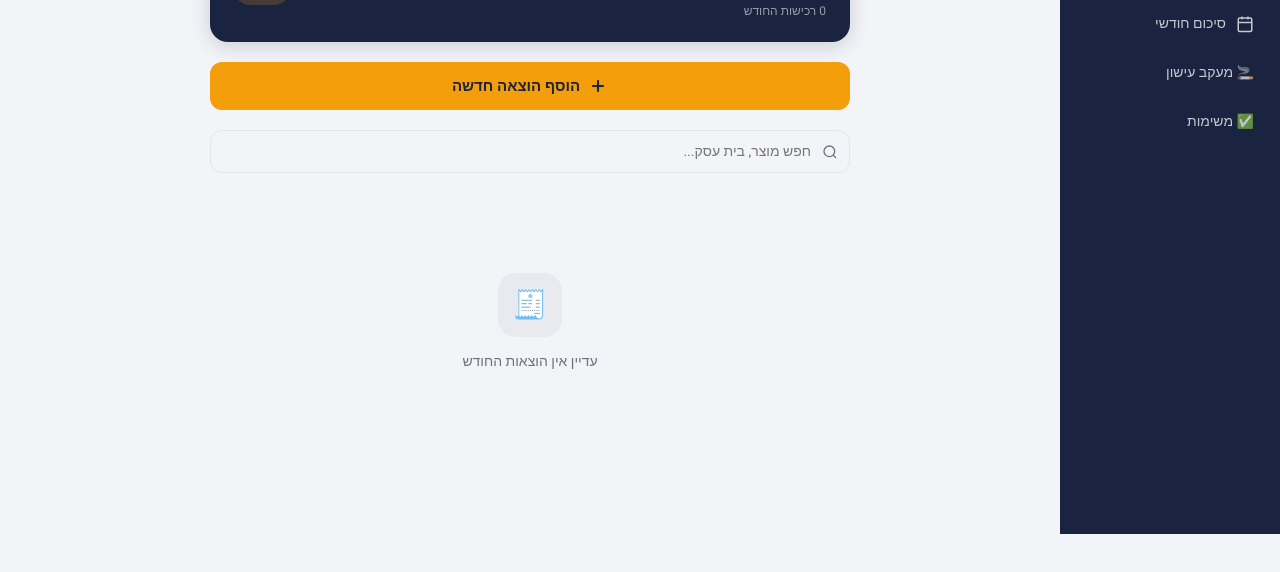
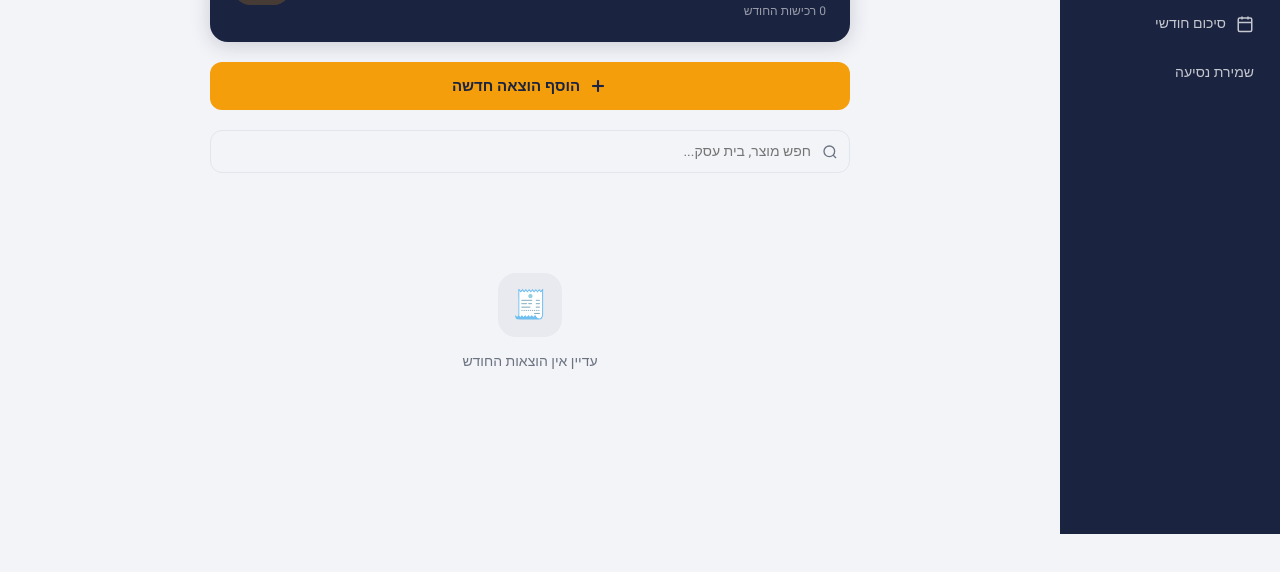
Before and after one commit to netzach353-collab/Saving-shopping123, a plain HTML site: page index.html in a window 1280 px wide. Shown: the part 216-788 px from the top of the page. Drawn offline with Linux system fonts and the light colour scheme.

Commit message:
Replace smoking button with drive button

```diff
--- a/index.html
+++ b/index.html
@@ -399,12 +399,10 @@ select {
       <svg width="18" height="18" fill="none" stroke="currentColor" stroke-width="2" viewBox="0 0 24 24"><rect x="3" y="4" width="18" height="18" rx="2"/><line x1="16" y1="2" x2="16" y2="6"/><line x1="8" y1="2" x2="8" y2="6"/><line x1="3" y1="10" x2="21" y2="10"/></svg>
       סיכום חודשי
     </button>
-    <button class="sidebar-btn" onclick="window.location.href='./smoking.html'">
-  🚬 מעקב עישון
+    <button class="sidebar-btn" onclick="window.location.href='./drive.html'">
+שמירת נסיעה
 </button>
-    <button class="sidebar-btn" onclick="window.location.href='./task-tracker.html'">
-  ✅ משימות
-</button>
+
   </aside>
 
   <!-- MAIN -->
```
